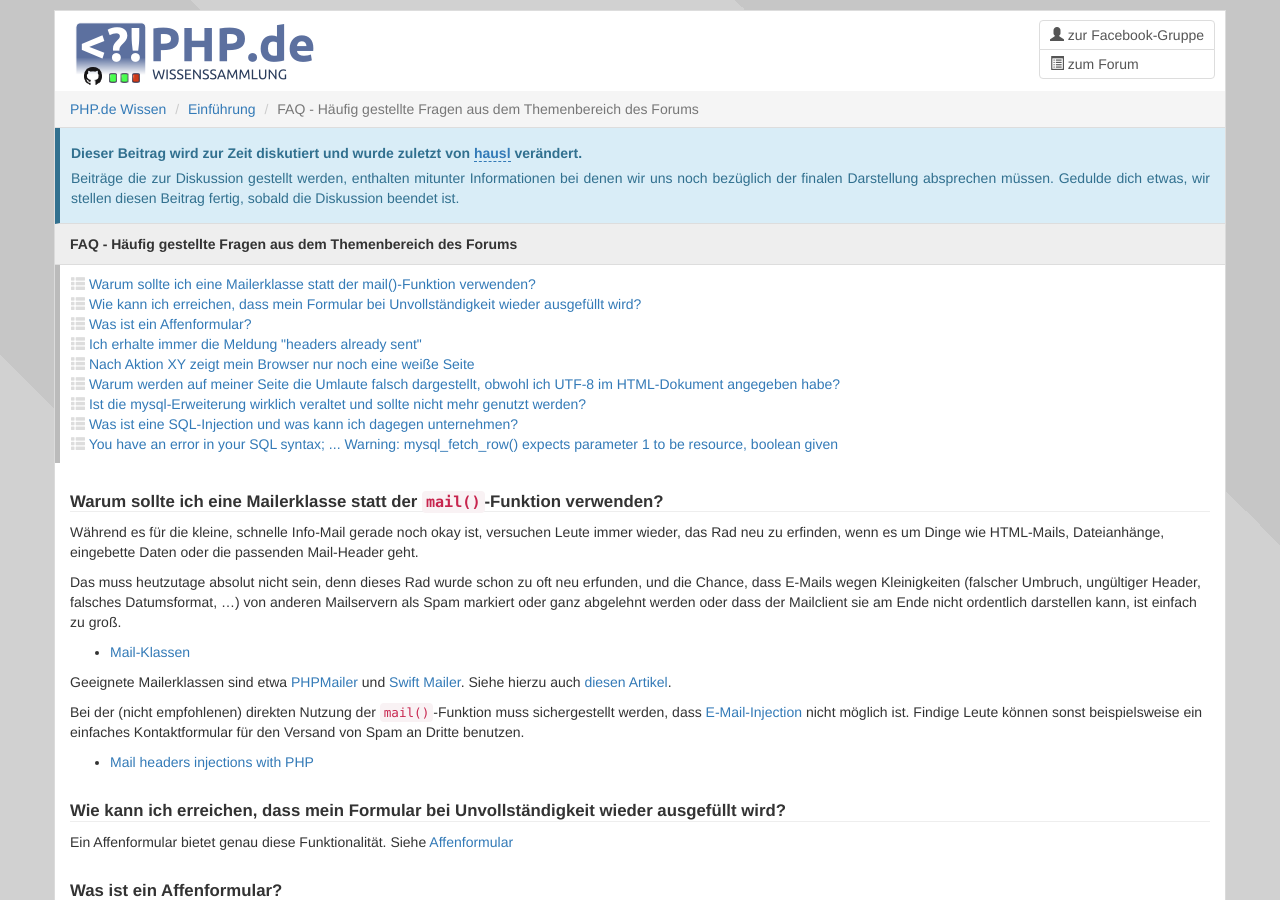
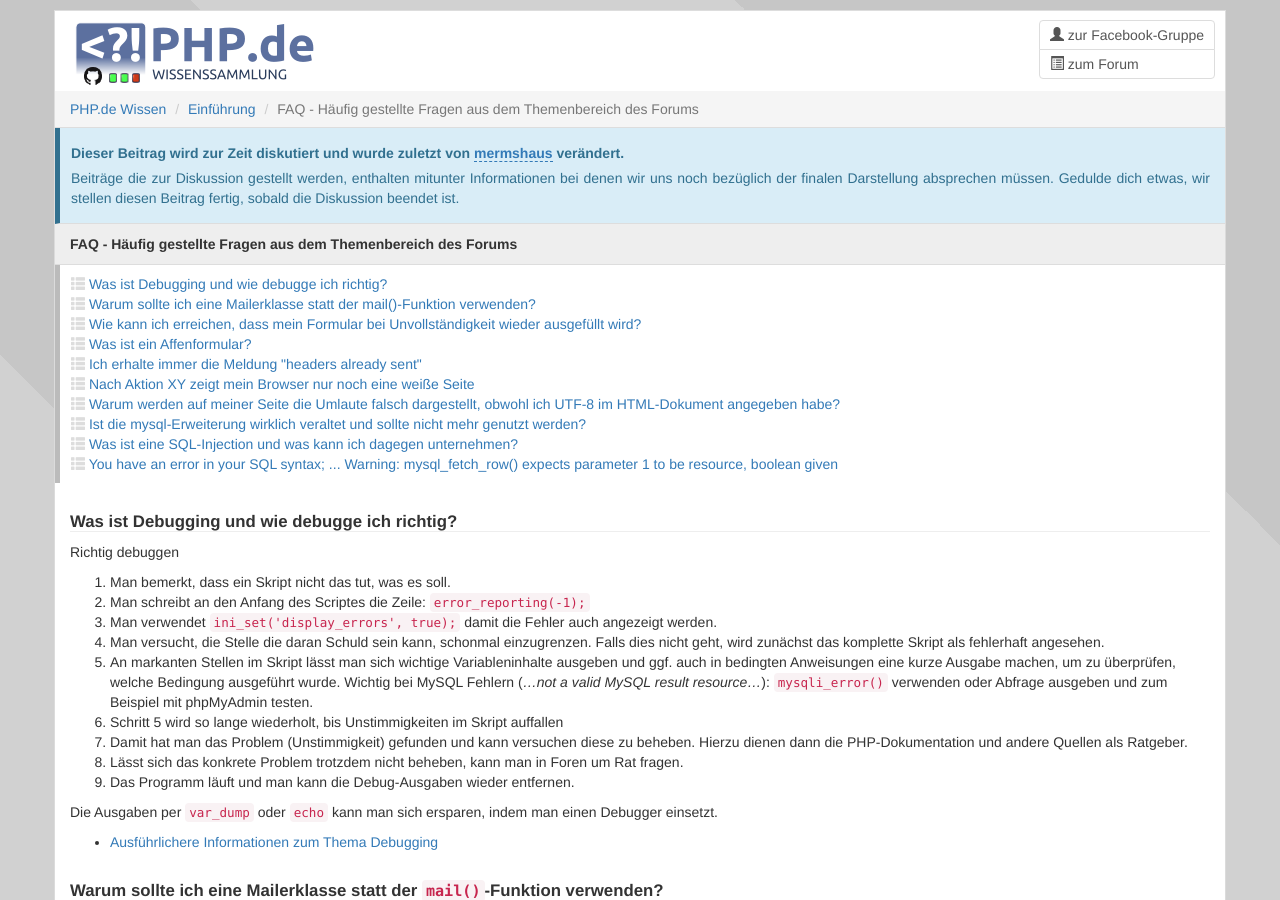
Before and after one commit to php-de/php-de.github.io, a Jekyll site: the page built from introduction/04_faq.md, in a window 1280 px wide and 900 px high. Built offline with Jekyll 4.4.1, drawn with Linux system fonts in a browser that asks for light colours; nearby versions of some CDN libraries.

Commit message:
FAQ - Fügt Debugging-Standardantwort hinzu

```diff
--- a/introduction/04_faq.md
+++ b/introduction/04_faq.md
@@ -15,13 +15,17 @@ author:
     - name: Manko10
       profile: 1139
 
+    - name: hausl
+      profile: 21246
+
     - name: mermshaus
       profile: 15041
 
-    - name: hausl
-      profile: 21246
+inhalt:
+    -   name:   "Was ist Debugging und wie debugge ich richtig?"
+        anchor: debugging
+        simple: ""
 
-inhalt:
     -   name:   "Warum sollte ich eine Mailerklasse statt der mail()-Funktion verwenden?"
         anchor: mailerklasse
         simple: ""
@@ -61,6 +65,26 @@ inhalt:
 
 entry-type: in-discussion
 ---
+
+#### Was ist Debugging und wie debugge ich richtig?
+{: #debugging}
+
+Richtig debuggen
+
+1. Man bemerkt, dass ein Skript nicht das tut, was es soll.
+2. Man schreibt an den Anfang des Scriptes die Zeile: `error_reporting(-1);`
+3. Man verwendet `ini_set('display_errors', true);` damit die Fehler auch angezeigt werden.
+4. Man versucht, die Stelle die daran Schuld sein kann, schonmal einzugrenzen. Falls dies nicht geht, wird zunächst das komplette Skript als fehlerhaft angesehen.
+5. An markanten Stellen im Skript lässt man sich wichtige Variableninhalte ausgeben und ggf. auch in bedingten Anweisungen eine kurze Ausgabe machen, um zu überprüfen, welche Bedingung ausgeführt wurde. Wichtig bei MySQL Fehlern (*…not a valid MySQL result resource…*): `mysqli_error()` verwenden oder Abfrage ausgeben und zum Beispiel mit phpMyAdmin testen.
+6. Schritt 5 wird so lange wiederholt, bis Unstimmigkeiten im Skript auffallen
+7. Damit hat man das Problem (Unstimmigkeit) gefunden und kann versuchen diese zu beheben. Hierzu dienen dann die PHP-Dokumentation und andere Quellen als Ratgeber.
+8. Lässt sich das konkrete Problem trotzdem nicht beheben, kann man in Foren um Rat fragen.
+9. Das Programm läuft und man kann die Debug-Ausgaben wieder entfernen.
+
+Die Ausgaben per `var_dump` oder `echo` kann man sich ersparen, indem man einen Debugger einsetzt.
+
+- [Ausführlichere Informationen zum Thema Debugging]({{ page.root }}/#debugging)
+
 
 #### Warum sollte ich eine Mailerklasse statt der `mail()`-Funktion verwenden?
 {: #mailerklasse}
```
